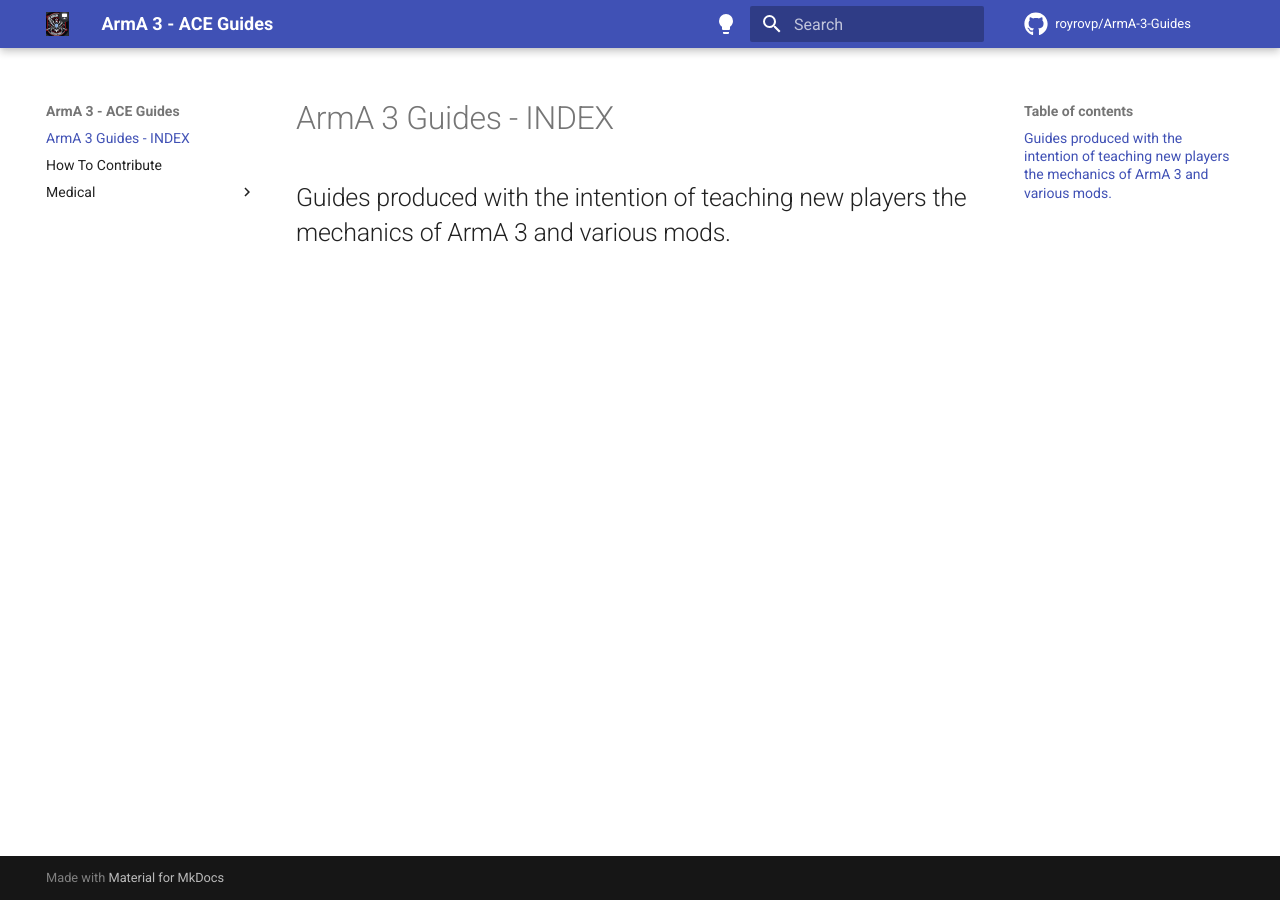
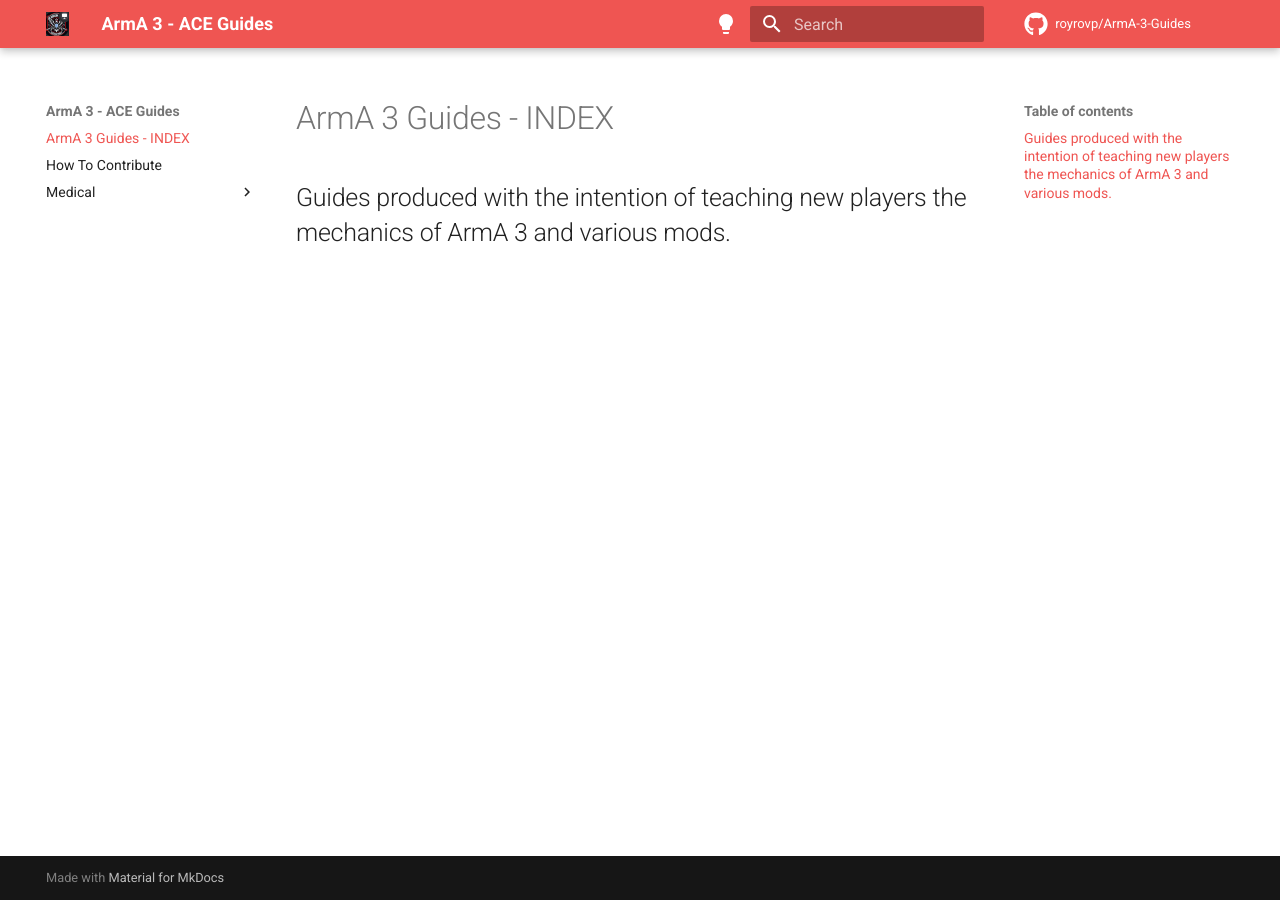
Before and after one commit to royrovp/ArmA-3-Guides, an MkDocs documentation site: the page built from docs/index.md, in a window 1280 px wide. Built offline with MkDocs 1.6.1 and Material for MkDocs 9.7.7, drawn with Linux system fonts in a browser that asks for light colours; comment, search, counter and statistics services are not loaded.

Commit message:
Change banner color to red (#16)

```diff
--- a/mkdocs.yml
+++ b/mkdocs.yml
@@ -6,13 +6,13 @@ theme:
 
   palette:
     - scheme: default
-      primary: darkred
+      primary: red
       accent: amber
       toggle:
         icon: material/lightbulb
         name: Switch to dark mode
     - scheme: slate
-      primary: darkred
+      primary: red
       accent: amber
       toggle:
         icon: material/lightbulb-outline
```
